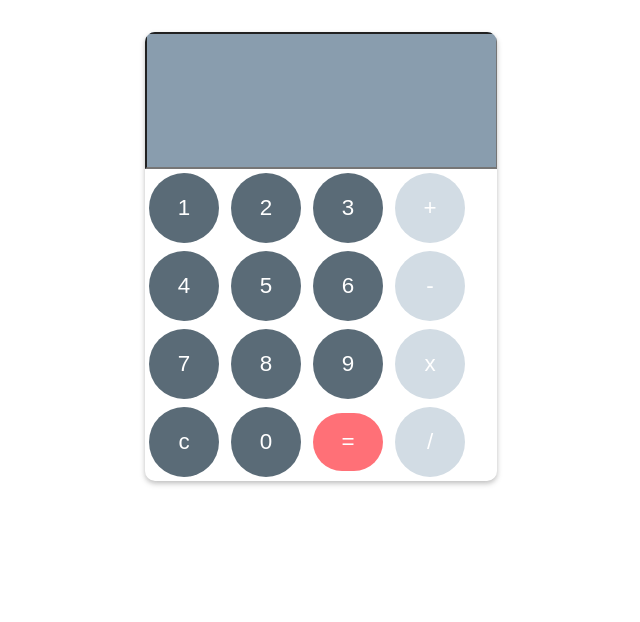
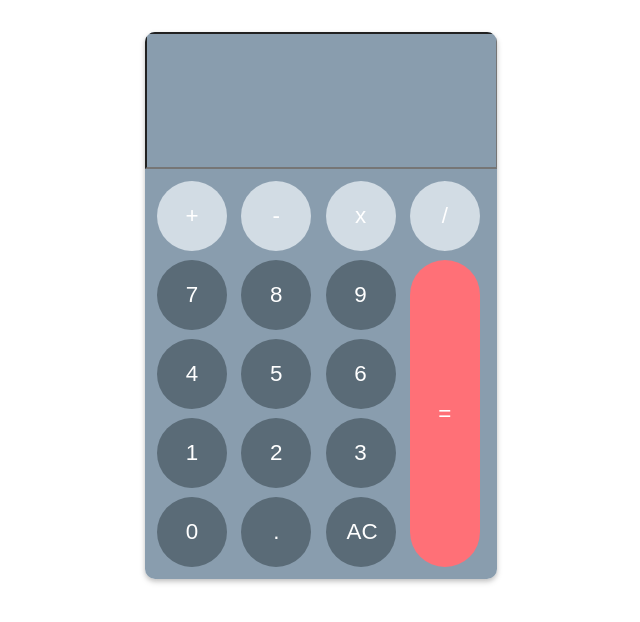
Before and after one commit to BayodeOlorundare/Javascript-Calculator, a plain HTML site: page Index.html in a window 1280 px wide. Shown: the whole page, without its empty margins (319-959 px from the left). Drawn offline with nearby package versions, Linux system fonts and the light colour scheme.

Commit message:
Update Index.html
Update key order structure

```diff
--- a/Index.html
+++ b/Index.html
@@ -16,31 +16,25 @@
 			<div class="calculator" id="calc-contain">
 				<form name="calculator calculator__keys">
 					<input class="calculator__output" id="answer" type="text" name="answer"/>
-					</br>
-
-					<input class="calculator__key" type="button" value=" 1 " onclick="appendToAnswer('1')" />
-					<input class="calculator__key" type="button" value=" 2 " onclick="appendToAnswer('2')" />
-					<input class="calculator__key" type="button" value=" 3 " onclick="appendToAnswer('3')" />
-					<input class="calculator__key calculator__key--operator" type="button" value=" + " onclick="appendToAnswer('+')" />
-					</br>
-
-					<input class="calculator__key" type="button" value=" 4 " onclick="appendToAnswer('4')" />
-					<input class="calculator__key" type="button" value=" 5 " onclick="appendToAnswer('5')" />
-					<input class="calculator__key" type="button" value=" 6 " onclick="appendToAnswer('6')" />
-					<input class="calculator__key calculator__key--operator" type="button" value=" - " onclick="appendToAnswer('-')" />
-					</br>
-
-					<input class="calculator__key" type="button" value=" 7 " onclick="appendToAnswer('7')" />
-					<input class="calculator__key" type="button" value=" 8 " onclick="appendToAnswer('8')" />
-					<input class="calculator__key" type="button" value=" 9 " onclick="appendToAnswer('9')" />
-					<input class="calculator__key calculator__key--operator" type="button" value=" x " onclick="appendToAnswer('*')" />
-					</br>
-
-					<input class="calculator__key" id="clear" type="button" value=" c " onclick="clearAnswer()" />
-					<input class="calculator__key" type="button" value=" 0 " onclick="appendToAnswer('0')" />
-					<input class="calculator__key calculator__key--enter" id="show" type="button" value=" = " onclick="calculateResult()" />
-					<input class="calculator__key calculator__key--operator" type="button" value=" / " onclick="appendToAnswer('/')" />
-					</br>
+					<div class="calculator__keys">
+						<input class="calculator__key calculator__key--operator" type="button" value=" + " onclick="appendToAnswer('+')" />
+						<input class="calculator__key calculator__key--operator" type="button" value=" - " onclick="appendToAnswer('-')" />
+						<input class="calculator__key calculator__key--operator" type="button" value=" x " onclick="appendToAnswer('*')" />
+						<input class="calculator__key calculator__key--operator" type="button" value=" / " onclick="appendToAnswer('/')" />
+						<input class="calculator__key" type="button" value=" 7 " onclick="appendToAnswer('7')" />
+						<input class="calculator__key" type="button" value=" 8 " onclick="appendToAnswer('8')" />
+						<input class="calculator__key" type="button" value=" 9 " onclick="appendToAnswer('9')" />
+						<input class="calculator__key" type="button" value=" 4 " onclick="appendToAnswer('4')" />
+						<input class="calculator__key" type="button" value=" 5 " onclick="appendToAnswer('5')" />
+						<input class="calculator__key" type="button" value=" 6 " onclick="appendToAnswer('6')" />
+						<input class="calculator__key" type="button" value=" 1 " onclick="appendToAnswer('1')" />
+						<input class="calculator__key" type="button" value=" 2 " onclick="appendToAnswer('2')" />
+						<input class="calculator__key" type="button" value=" 3 " onclick="appendToAnswer('3')" />
+						<input class="calculator__key" type="button" value=" 0 " onclick="appendToAnswer('0')" />
+						<input class="calculator__key" id="clear" type="button" value=" . " onclick="appendToAnswer('.')" />
+						<input class="calculator__key" id="clear" type="button" value=" AC " onclick="clearAnswer()" />
+						<input class="calculator__key calculator__key--enter" id="show" type="button" value=" = " onclick="calculateResult()" />
+					</div>
 				</form>
 			</div>
 		</div>
```
